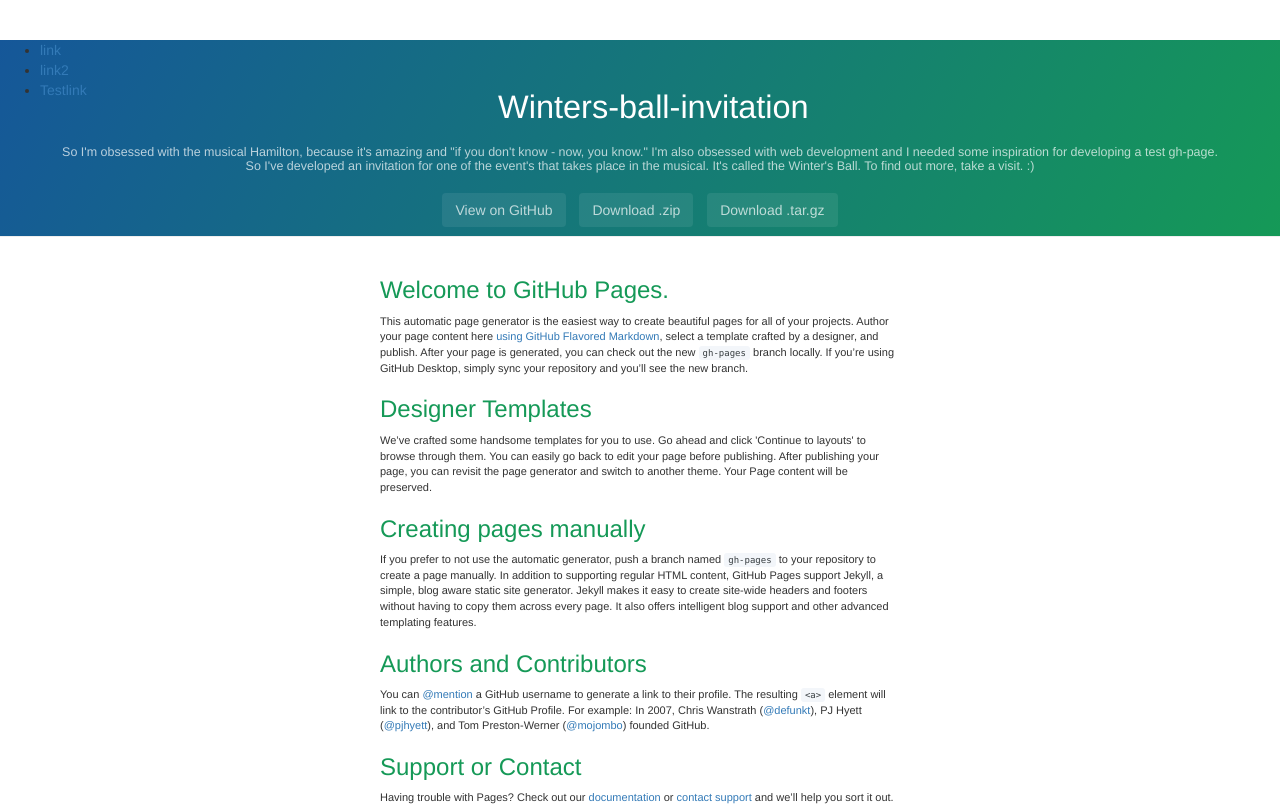
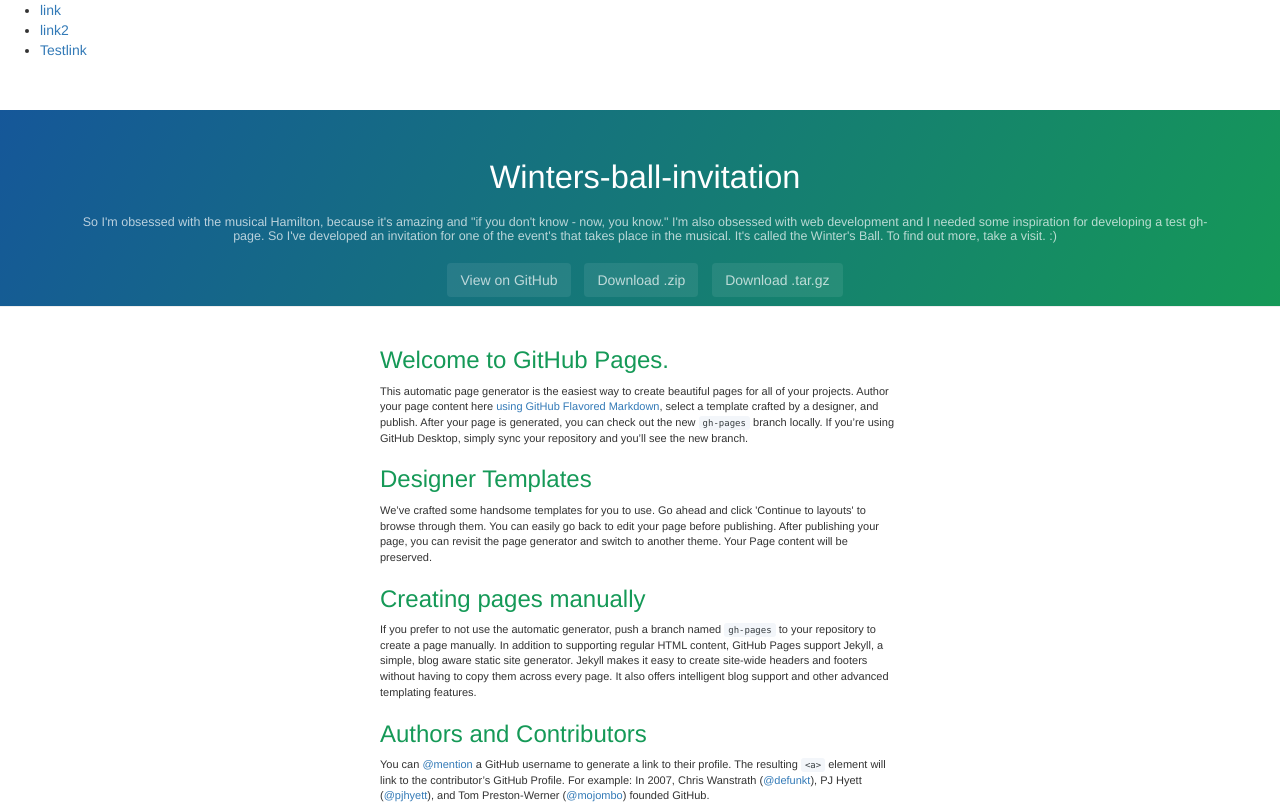
Before and after one commit to fromthespigot/winters-ball-invitation, a plain HTML site: page index.html in a window 1280 px wide. Shown: the top 809 px of the page. Drawn offline with nearby package versions, Linux system fonts and the light colour scheme.

Commit message:
testing bootstrap classes
something seems amiss. testing out classes to see if the cdn is
connecting properly

```diff
--- a/index.html
+++ b/index.html
@@ -12,7 +12,7 @@
   </head>
 
   <body>
-    <nav class="nav navbar-nav">
+    <nav class="nav">
       <ul>
         <li><a>link</a></li>
         <li><a>link2</a></li>
@@ -20,11 +20,13 @@
       </ul>
     </nav>
     <section class="page-header">
-      <h1 class="project-name">Winters-ball-invitation</h1>
-      <h2 class="project-tagline">So I&#39;m obsessed with the musical Hamilton, because it&#39;s amazing and &quot;if you don&#39;t know - now, you know.&quot; I&#39;m also obsessed with web development and I needed some inspiration for developing a test gh-page. So I&#39;ve developed an invitation for one of the event&#39;s that takes place in the musical. It&#39;s called the Winter&#39;s Ball. To find out more, take a visit. :)</h2>
-      <a href="https://github.com/fromthespigot/winters-ball-invitation" class="btn">View on GitHub</a>
-      <a href="https://github.com/fromthespigot/winters-ball-invitation/zipball/master" class="btn">Download .zip</a>
-      <a href="https://github.com/fromthespigot/winters-ball-invitation/tarball/master" class="btn">Download .tar.gz</a>
+      <div class="container">
+        <h1 class="project-name">Winters-ball-invitation</h1>
+        <h2 class="project-tagline">So I&#39;m obsessed with the musical Hamilton, because it&#39;s amazing and &quot;if you don&#39;t know - now, you know.&quot; I&#39;m also obsessed with web development and I needed some inspiration for developing a test gh-page. So I&#39;ve developed an invitation for one of the event&#39;s that takes place in the musical. It&#39;s called the Winter&#39;s Ball. To find out more, take a visit. :)</h2>
+        <a href="https://github.com/fromthespigot/winters-ball-invitation" class="btn">View on GitHub</a>
+        <a href="https://github.com/fromthespigot/winters-ball-invitation/zipball/master" class="btn">Download .zip</a>
+        <a href="https://github.com/fromthespigot/winters-ball-invitation/tarball/master" class="btn">Download .tar.gz</a>
+      </div>
     </section>
     <section class="main-content">
       <h3>
```
